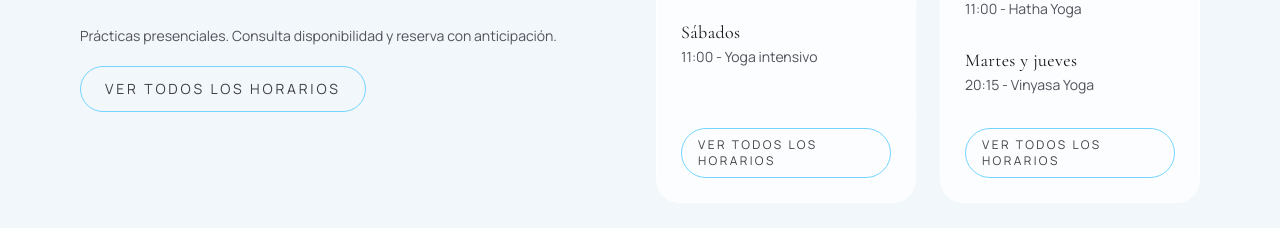
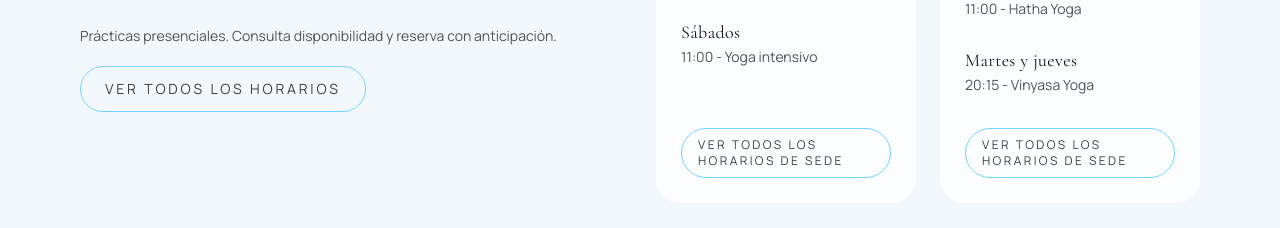
Before and after one commit to prodesarrollowebmx/web-idh-febrero-2026, a Next.js app: page / in a window 1280 px wide. Shown: the part 3563-3791 px from the top of the page. Built offline with nearby package versions, Linux system fonts and the light colour scheme; no server answers.

Commit message:
ajuste boton

```diff
--- a/src/app/page.js
+++ b/src/app/page.js
@@ -298,7 +298,7 @@ export default function Home() {
                     href={`/clases?sede=${bloque.sedeId}`}
                     className="inline-flex items-center justify-center rounded-full border border-sky-300 px-4 py-2 text-xs uppercase tracking-[0.2em] text-zinc-700 hover:bg-white/50 transition-colors"
                   >
-                    Ver todos los horarios
+                    Ver todos los horarios de sede
                   </Link>
                 </div>
               </div>
```
